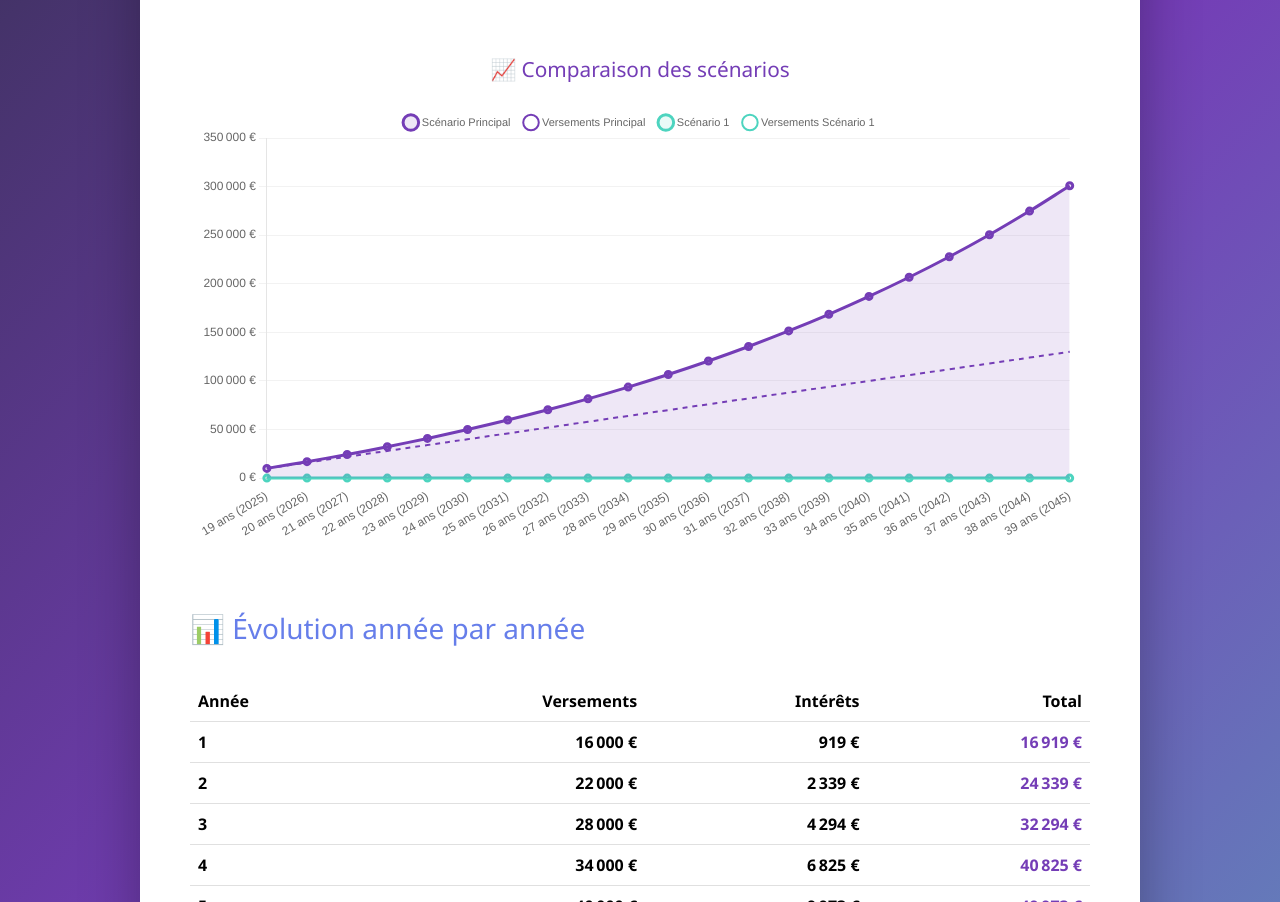
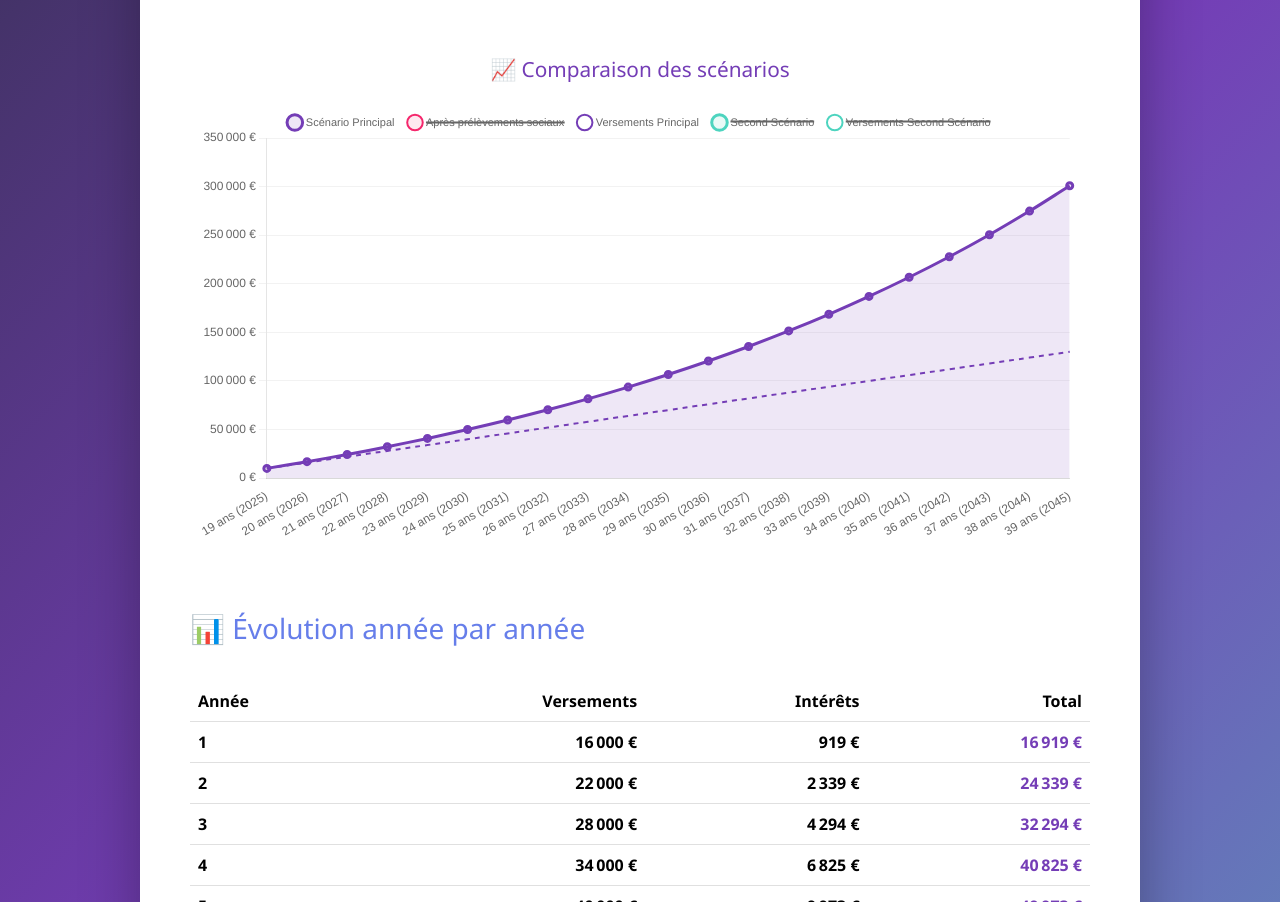
Before and after one commit to nathaelbenoit/EstimateurBourse, a plain HTML site: page index.html in a window 1280 px wide. Shown: the part 992-1894 px from the top of the page. Drawn offline with nearby package versions, Linux system fonts and the light colour scheme.

Commit message:
Add social tax scenario to comparison chart
Introduced a new dataset 'Après prélèvements sociaux' to the comparison chart, representing the principal scenario scaled by 0.828 to account for social taxes. Also updated labels and set some datasets to be hidden by default for clarity.

```diff
--- a/index.html
+++ b/index.html
@@ -457,6 +457,9 @@
             // Calcul des scénarios de comparaison
             const scenario1 = calculerScenario(montantInitial1, tauxInteret1, montantMensuel1, nbAnnees);
             const scenarioPrincipal = calculerScenario(montantInitial, tauxInteret, montantMensuel, nbAnnees);
+            const scenarioPrincipalScaled = {
+                evolution: scenarioPrincipal.evolution.map(v => v * 0.828)
+            };
 
             // Création du graphique de comparaison
             const ctx = document.getElementById('comparisonChart').getContext('2d');
@@ -485,6 +488,16 @@
                             fill: true
                         },
                         {
+                            label: 'Après prélèvements sociaux',
+                            data: scenarioPrincipalScaled.evolution,
+                            borderColor: '#F5276C',
+                            backgroundColor: 'rgba(245, 39, 108, 0.10)',
+                            borderWidth: 2,
+                            tension: 0.4,
+                            fill: true,
+                            hidden: true
+                        },
+                        {
                             label: 'Versements Principal',
                             data: scenarioPrincipal.versements,
                             borderColor: '#743db6',
@@ -496,16 +509,17 @@
                             pointRadius: 0
                         },
                         {
-                            label: 'Scénario 1',
+                            label: 'Second Scénario',
                             data: scenario1.evolution,
                             borderColor: '#4dd4bf',
                             backgroundColor: 'rgba(77, 212, 191, 0.12)',
                             borderWidth: 3,
                             tension: 0.4,
-                            fill: true
+                            fill: true,
+                            hidden: true
                         },
                         {
-                            label: 'Versements Scénario 1',
+                            label: 'Versements Second Scénario',
                             data: scenario1.versements,
                             borderColor: '#4dd4bf',
                             backgroundColor: 'transparent',
@@ -513,6 +527,7 @@
                             borderDash: [5, 5],
                             tension: 0.4,
                             fill: false,
+                            hidden: true,
                             pointRadius: 0
                         }
                     ]
```
